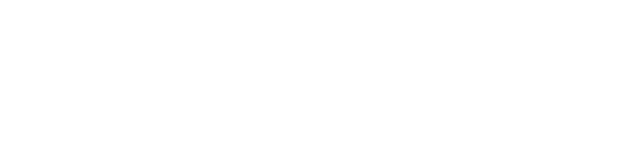
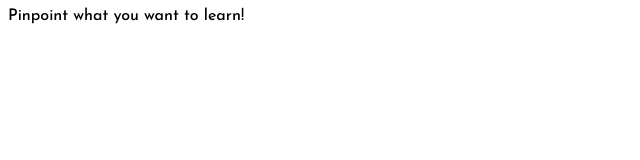
Before and after one commit to annabelleapril/gussiejr.github.io, a plain HTML site: page index.html in a window 1280 px wide. Shown: the whole page, without its empty margins (0-640 px from the left). Drawn offline with Linux system fonts and the light colour scheme.

Commit message:
second commit

```diff
--- a/index.html
+++ b/index.html
@@ -1,12 +1,14 @@
 <!DOCTYPE html>
 <html lang="en">
 <head>
+    <link href="https://fonts.googleapis.com/css2?family=Josefin+Sans:wght@500&display=swap" rel="stylesheet">
+    <link rel="stylesheet" href="styles.css">
     <meta charset="UTF-8">
     <meta name="viewport" content="width=device-width, initial-scale=1.0">
-    <title>Document</title>
-    <link rel="stylesheet" href="styles.css">
+    <title>Learnables</title>
+
 </head>
 <body>
-
+    Pinpoint what you want to learn!
 </body>
 </html>
--- a/styles.css
+++ b/styles.css
@@ -0,0 +1,3 @@
+body {
+    font-family: 'Josefin Sans', sans-serif;
+}
```
